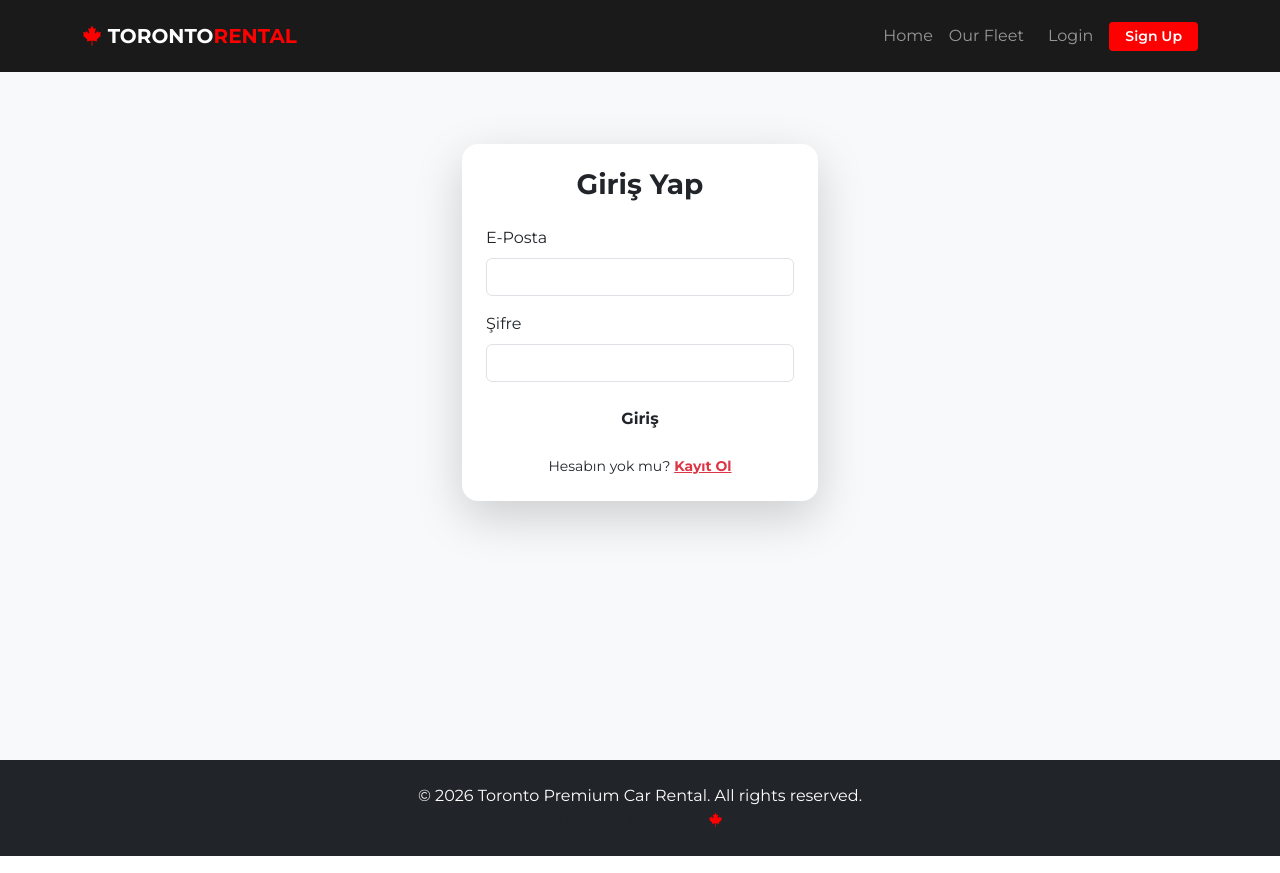
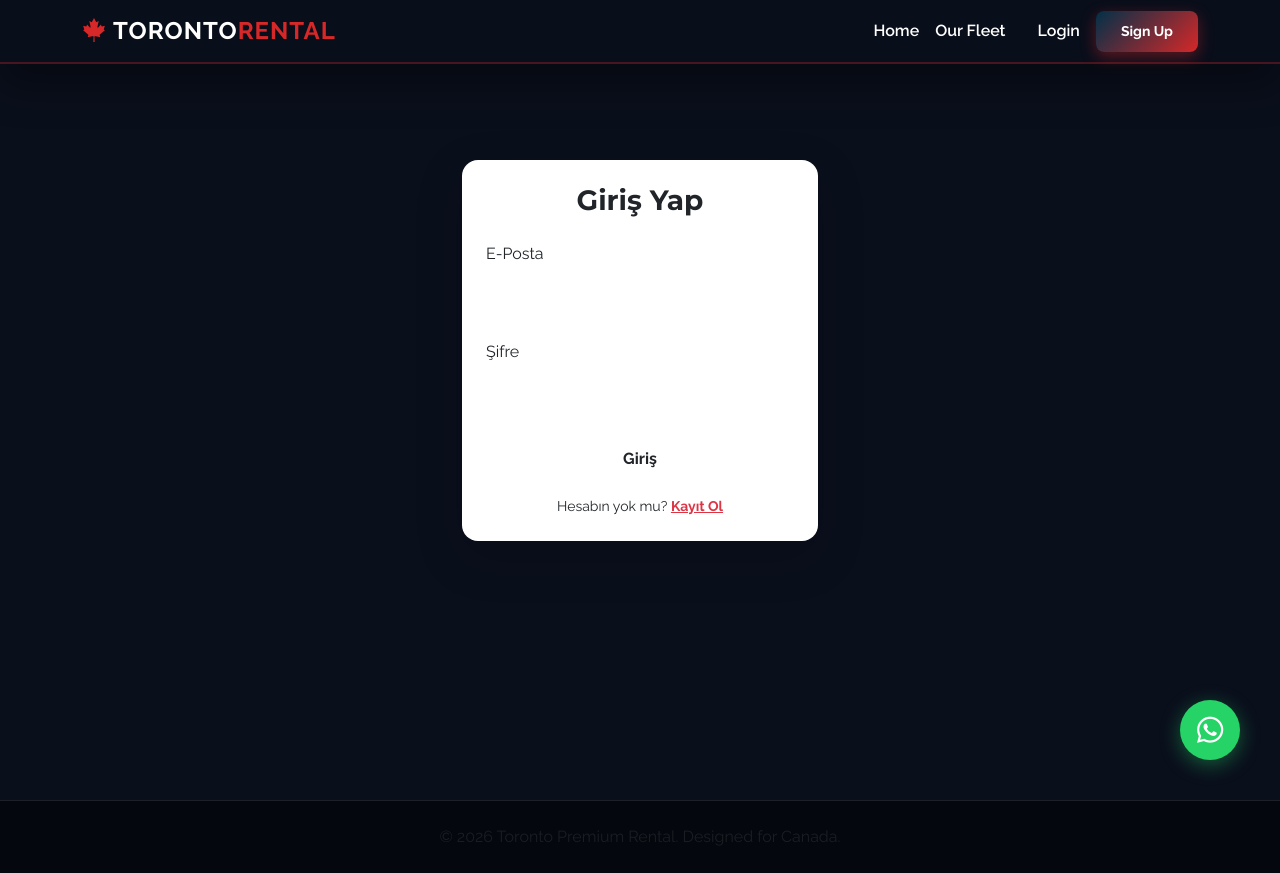
Before and after one commit to nobleman123/car-rental-project, a Flask app: a page that uses templates/base.html in a window 1280 px wide. Run offline with Flask 2, Linux system fonts and the light colour scheme.

Commit message:
Update base.html with new styles and structure

```diff
--- a/templates/base.html
+++ b/templates/base.html
@@ -6,22 +6,147 @@
     <title>Toronto Premium Car Rental</title>
     <link href="https://cdn.jsdelivr.net/npm/bootstrap@5.3.0/dist/css/bootstrap.min.css" rel="stylesheet">
     <link rel="stylesheet" href="https://cdnjs.cloudflare.com/ajax/libs/font-awesome/6.4.0/css/all.min.css">
-    <link href="https://fonts.googleapis.com/css2?family=Montserrat:wght@400;600;700&display=swap" rel="stylesheet">
+    <link href="https://fonts.googleapis.com/css2?family=Montserrat:wght@300;400;600;700;800;900&family=Raleway:wght@300;400;600;700&display=swap" rel="stylesheet">
+
     <style>
-        body { font-family: 'Montserrat', sans-serif; background-color: #f8f9fa; }
-        .navbar { background: #1a1a1a; padding: 1rem 0; }
-        .text-canada { color: #FF0000; }
-        .btn-canada { background-color: #FF0000; color: white; border: none; font-weight: 600; }
-        .btn-canada:hover { background-color: #cc0000; color: white; }
-        .card { border: none; box-shadow: 0 4px 12px rgba(0,0,0,0.05); border-radius: 12px; }
+        :root {
+            --primary-red: #D62828;
+            --primary-blue: #003049;
+            --primary-white: #FFFFFF;
+            --accent-gold: #F77F00;
+            --accent-teal: #2A9D8F;
+            --dark-bg: #0A0F1C;
+            --card-bg: #1A2238;
+            --gradient-primary: linear-gradient(135deg, #003049 0%, #D62828 100%);
+            --shadow-3d: 0 20px 40px rgba(0, 0, 0, 0.4);
+        }
+
+        body {
+            font-family: 'Raleway', sans-serif;
+            background-color: var(--dark-bg);
+            color: var(--primary-white);
+            overflow-x: hidden;
+        }
+
+        h1, h2, h3, h4, h5 {
+            font-family: 'Montserrat', sans-serif;
+            font-weight: 800;
+        }
+
+        /* Navbar Customization */
+        .navbar {
+            background: rgba(10, 15, 28, 0.95);
+            backdrop-filter: blur(10px);
+            border-bottom: 2px solid rgba(214, 40, 40, 0.3);
+            box-shadow: var(--shadow-3d);
+        }
+
+        .navbar-brand {
+            font-weight: 900;
+            font-size: 1.5rem;
+            letter-spacing: 1px;
+        }
+
+        .nav-link {
+            color: #fff !important;
+            font-weight: 600;
+            transition: all 0.3s;
+        }
+
+        .nav-link:hover {
+            color: var(--primary-red) !important;
+            text-shadow: 0 0 10px rgba(214, 40, 40, 0.5);
+        }
+
+        /* Buttons */
+        .btn-premium {
+            background: var(--gradient-primary);
+            color: white;
+            border: none;
+            font-weight: 700;
+            padding: 10px 25px;
+            border-radius: 8px;
+            box-shadow: 0 5px 15px rgba(214, 40, 40, 0.4);
+            transition: all 0.3s;
+        }
+
+        .btn-premium:hover {
+            transform: translateY(-3px);
+            box-shadow: 0 8px 20px rgba(214, 40, 40, 0.6);
+            color: white;
+        }
+
+        /* Cards */
+        .card-custom {
+            background: var(--card-bg);
+            border: 1px solid rgba(255,255,255,0.05);
+            border-radius: 15px;
+            overflow: hidden;
+            box-shadow: var(--shadow-3d);
+            transition: all 0.4s;
+        }
+
+        .card-custom:hover {
+            transform: translateY(-10px);
+            border-color: var(--primary-red);
+        }
+
+        /* Alerts */
+        .alert {
+            border-radius: 10px;
+            border: none;
+            box-shadow: 0 5px 15px rgba(0,0,0,0.2);
+        }
+
+        /* Form Inputs */
+        .form-control, .form-select {
+            background: rgba(255, 255, 255, 0.05);
+            border: 1px solid rgba(255, 255, 255, 0.1);
+            color: white;
+            border-radius: 8px;
+            padding: 12px;
+        }
+
+        .form-control:focus, .form-select:focus {
+            background: rgba(255, 255, 255, 0.1);
+            color: white;
+            border-color: var(--primary-red);
+            box-shadow: 0 0 10px rgba(214, 40, 40, 0.3);
+        }
+
+        /* WhatsApp Float */
+        .whatsapp-float {
+            position: fixed;
+            width: 60px;
+            height: 60px;
+            bottom: 40px;
+            right: 40px;
+            background-color: #25d366;
+            color: #FFF;
+            border-radius: 50px;
+            text-align: center;
+            font-size: 30px;
+            box-shadow: 0 5px 20px rgba(37, 211, 102, 0.4);
+            z-index: 100;
+            display: flex;
+            align-items: center;
+            justify-content: center;
+            text-decoration: none;
+            transition: all 0.3s;
+        }
+
+        .whatsapp-float:hover {
+            transform: scale(1.1);
+            color: white;
+        }
     </style>
 </head>
 <body>
 
 <nav class="navbar navbar-expand-lg navbar-dark sticky-top">
     <div class="container">
-        <a class="navbar-brand fw-bold" href="{{ url_for('index') }}">
-            <i class="fab fa-canadian-maple-leaf text-canada"></i> TORONTO<span class="text-canada">RENTAL</span>
+        <a class="navbar-brand" href="{{ url_for('index') }}">
+            <i class="fab fa-canadian-maple-leaf" style="color: var(--primary-red);"></i> TORONTO<span style="color: var(--primary-red);">RENTAL</span>
         </a>
         <button class="navbar-toggler" type="button" data-bs-toggle="collapse" data-bs-target="#navbarNav">
             <span class="navbar-toggler-icon"></span>
@@ -32,27 +157,27 @@
                 <li class="nav-item"><a class="nav-link" href="{{ url_for('display_cars') }}">Our Fleet</a></li>
                 {% if current_user.is_authenticated %}
                     {% if current_user.is_admin %}
-                        <li class="nav-item"><a class="nav-link text-warning fw-bold" href="{{ url_for('admin') }}">ADMIN PANEL</a></li>
+                        <li class="nav-item"><a class="nav-link text-warning" href="{{ url_for('admin') }}">ADMIN PANEL</a></li>
                     {% else %}
-                        <li class="nav-item"><a class="nav-link" href="{{ url_for('dashboard') }}">My Dashboard</a></li>
+                        <li class="nav-item"><a class="nav-link" href="{{ url_for('dashboard') }}">Dashboard</a></li>
                     {% endif %}
-                    <li class="nav-item ms-2"><a class="btn btn-outline-light btn-sm" href="{{ url_for('logout') }}">Logout</a></li>
+                    <li class="nav-item ms-3"><a class="btn btn-outline-light btn-sm" href="{{ url_for('logout') }}">Logout</a></li>
                 {% else %}
-                    <li class="nav-item ms-2"><a class="nav-link" href="{{ url_for('login') }}">Login</a></li>
-                    <li class="nav-item ms-2"><a class="btn btn-canada btn-sm px-3" href="{{ url_for('register') }}">Sign Up</a></li>
+                    <li class="nav-item ms-3"><a class="nav-link" href="{{ url_for('login') }}">Login</a></li>
+                    <li class="nav-item"><a class="btn btn-premium btn-sm ms-2" href="{{ url_for('register') }}">Sign Up</a></li>
                 {% endif %}
             </ul>
         </div>
     </div>
 </nav>
 
-<div class="container my-4" style="min-height: 80vh;">
+<div class="container my-5" style="min-height: 80vh;">
     {% with messages = get_flashed_messages(with_categories=true) %}
         {% if messages %}
             {% for category, message in messages %}
-                <div class="alert alert-{{ category }} alert-dismissible fade show shadow-sm">
+                <div class="alert alert-{{ category }} alert-dismissible fade show">
                     {{ message }}
-                    <button type="button" class="btn-close" data-bs-dismiss="alert"></button>
+                    <button type="button" class="btn-close btn-close-white" data-bs-dismiss="alert"></button>
                 </div>
             {% endfor %}
         {% endif %}
@@ -61,10 +186,13 @@
     {% block content %}{% endblock %}
 </div>
 
-<footer class="bg-dark text-white text-center py-4">
+<a href="https://wa.me/14165557890?text=Hello,%20I%20am%20interested%20in%20renting%20a%20car." class="whatsapp-float" target="_blank">
+    <i class="fab fa-whatsapp"></i>
+</a>
+
+<footer class="text-center py-4" style="background: rgba(0,0,0,0.5); border-top: 1px solid rgba(255,255,255,0.1);">
     <div class="container">
-        <p class="mb-0">&copy; 2026 Toronto Premium Car Rental. All rights reserved.</p>
-        <small class="text-muted">Designed for Canada <i class="fab fa-canadian-maple-leaf text-canada"></i></small>
+        <p class="mb-0 text-muted">&copy; 2026 Toronto Premium Rental. Designed for Canada.</p>
     </div>
 </footer>
 
```
